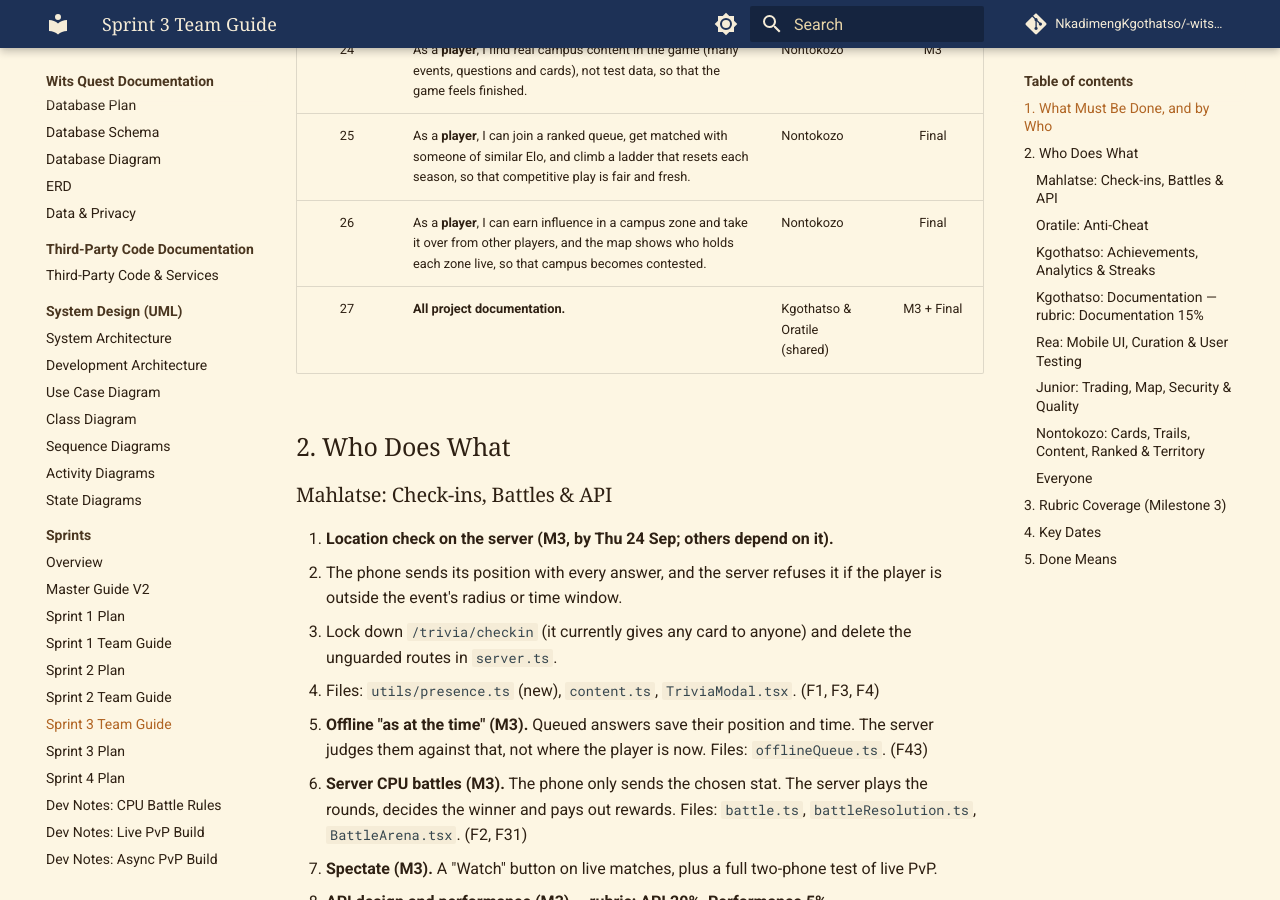
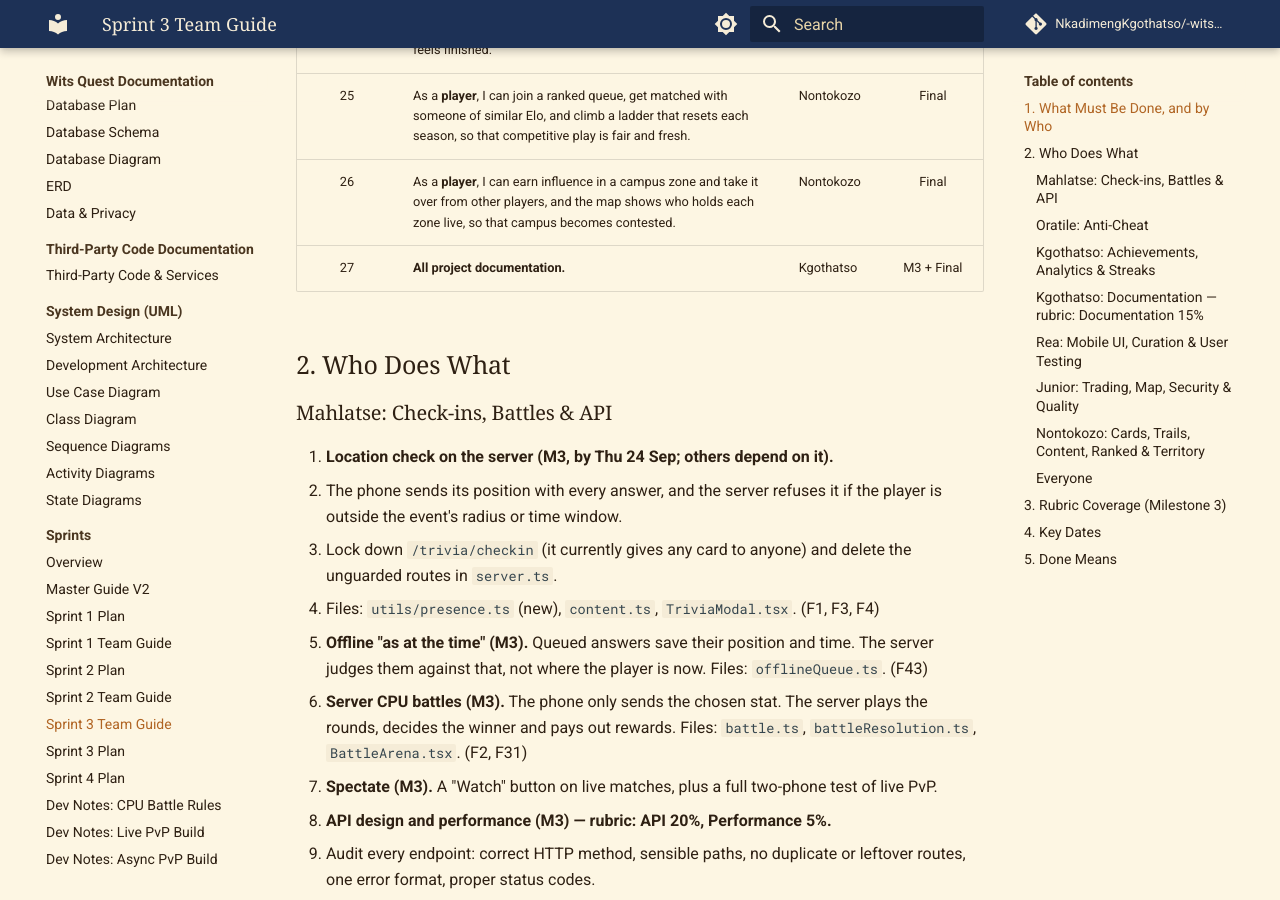
Before and after one commit to NkadimengKgothatso/-wits-quest, an MkDocs documentation site: the page built from docs/sprints/WITS_QUEST_SPRINT3_GUIDE.md, in a window 1280 px wide and 900 px high, scrolled down 2595 px. Built offline with MkDocs 1.6.1 and Material for MkDocs 9.7.7, drawn with Linux system fonts in a browser that asks for light colours; comment, search, counter and statistics services are not loaded.

Commit message:
Make Kgothatso the only documentation owner in the Sprint 3 guide

```diff
--- a/docs/sprints/WITS_QUEST_SPRINT3_GUIDE.md
+++ b/docs/sprints/WITS_QUEST_SPRINT3_GUIDE.md
@@ -37,7 +37,7 @@ Marks come from eight things: user feedback, automated testing, features, API, p
 | 24  | As a **player**, I find real campus content in the game (many events, questions and cards), not test data, so that the game feels finished.                                                                                                                 | Nontokozo                    |     M3      |
 | 25  | As a **player**, I can join a ranked queue, get matched with someone of similar Elo, and climb a ladder that resets each season, so that competitive play is fair and fresh.                                                                                | Nontokozo                    |    Final    |
 | 26  | As a **player**, I can earn influence in a campus zone and take it over from other players, and the map shows who holds each zone live, so that campus becomes contested.                                                                                   | Nontokozo                    |    Final    |
-| 27  | **All project documentation.**                                                                                                                                                                                                                              | Kgothatso & Oratile (shared) | M3 + Final  |
+| 27  | **All project documentation.**                                                                                                                                                                                                                              | Kgothatso                    | M3 + Final  |
 
 ## 2. Who Does What
 
```
